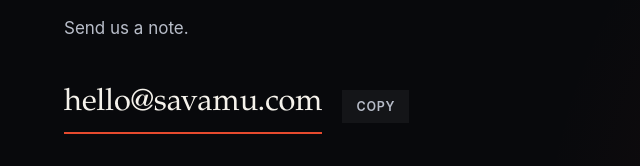
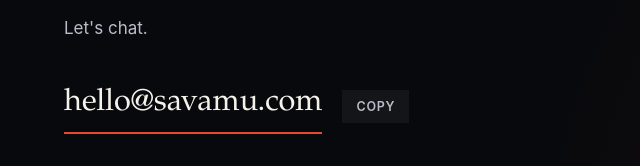
Before and after one commit to xiaosongmu/savamu.com, a plain HTML site: page index.html in a window 1280 px wide. Shown: the part 2630-2796 px from the top of the page, 0-640 px from the left. Drawn offline with Linux system fonts and the light colour scheme.

Commit message:
Update contact subtitle to 'Let's chat.'

```diff
--- a/index.html
+++ b/index.html
@@ -702,7 +702,7 @@
       <div class="closing-inner reveal">
         <div class="eyebrow">03 &middot; Contact</div>
         <h2>Ready to hire world-class talent?</h2>
-        <p class="closing-sub">Send us a note.</p>
+        <p class="closing-sub">Let's chat.</p>
         <div class="email-row">
           <a href="mailto:hello@savamu.com" class="email-link">hello@savamu.com</a>
           <button type="button" class="copy-btn" id="copy-email">Copy</button>
```
